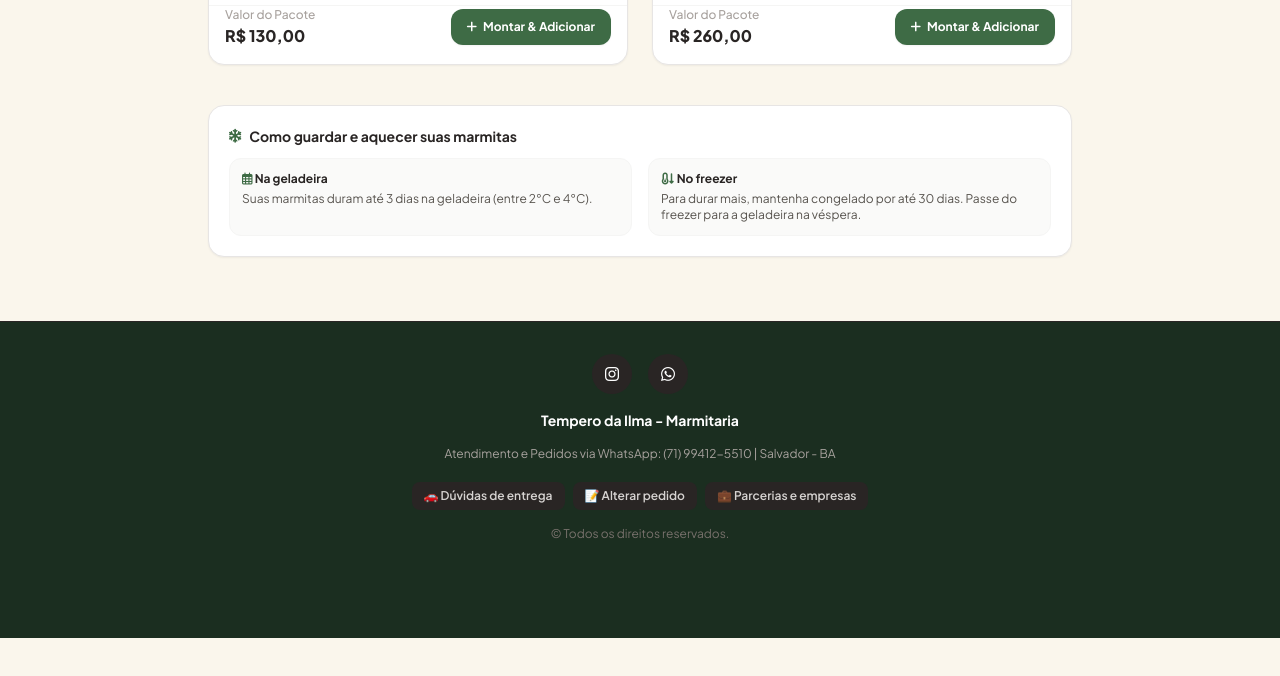
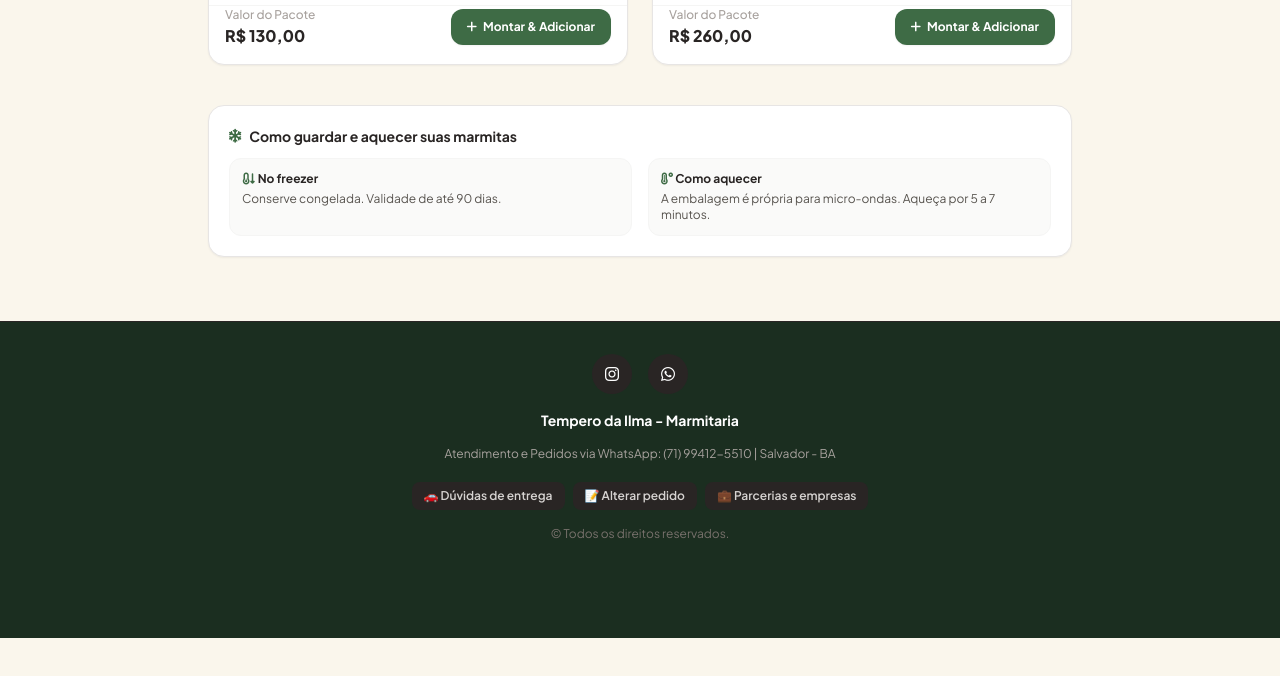
Before and after one commit to fersahub/TemperodaIlma, a plain HTML site: page index.html in a window 1280 px wide. Shown: the part 2718-3394 px from the top of the page. Drawn offline with nearby package versions, Linux system fonts and the light colour scheme.

Commit message:
Update index.html

```diff
--- a/index.html
+++ b/index.html
@@ -246,12 +246,12 @@
             <h4 class="font-bold text-stone-800 text-sm flex items-center gap-2"><i class="fa-solid fa-snowflake text-brand-secondary"></i> Como guardar e aquecer suas marmitas</h4>
             <div class="grid grid-cols-1 md:grid-cols-2 gap-4 text-xs text-stone-600">
                 <div class="bg-stone-50 p-3 rounded-xl border border-stone-100 space-y-1">
-                    <p class="font-bold text-stone-800"><i class="fa-regular fa-calendar-days text-brand-secondary"></i> Na geladeira</p>
-                    <p>Suas marmitas duram até 3 dias na geladeira (entre 2°C e 4°C).</p>
+                    <p class="font-bold text-stone-800"><i class="fa-solid fa-temperature-arrow-down text-brand-secondary"></i> No freezer</p>
+                    <p>Conserve congelada. Validade de até 90 dias.</p>
                 </div>
                 <div class="bg-stone-50 p-3 rounded-xl border border-stone-100 space-y-1">
-                    <p class="font-bold text-stone-800"><i class="fa-solid fa-temperature-arrow-down text-brand-secondary"></i> No freezer</p>
-                    <p>Para durar mais, mantenha congelado por até 30 dias. Passe do freezer para a geladeira na véspera.</p>
+                    <p class="font-bold text-stone-800"><i class="fa-solid fa-temperature-high text-brand-secondary"></i> Como aquecer</p>
+                    <p>A embalagem é própria para micro-ondas. Aqueça por 5 a 7 minutos.</p>
                 </div>
             </div>
         </section>
```
